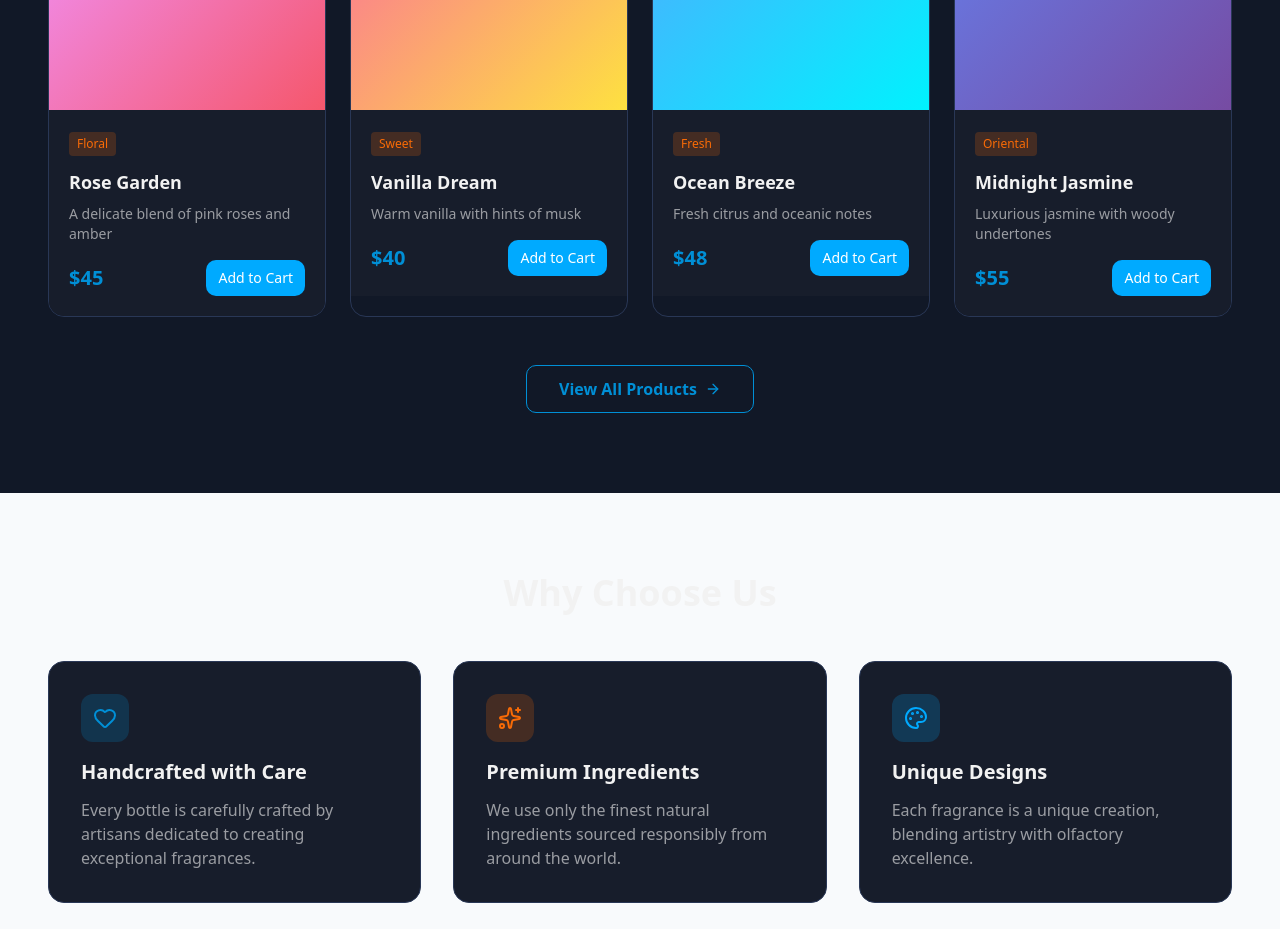
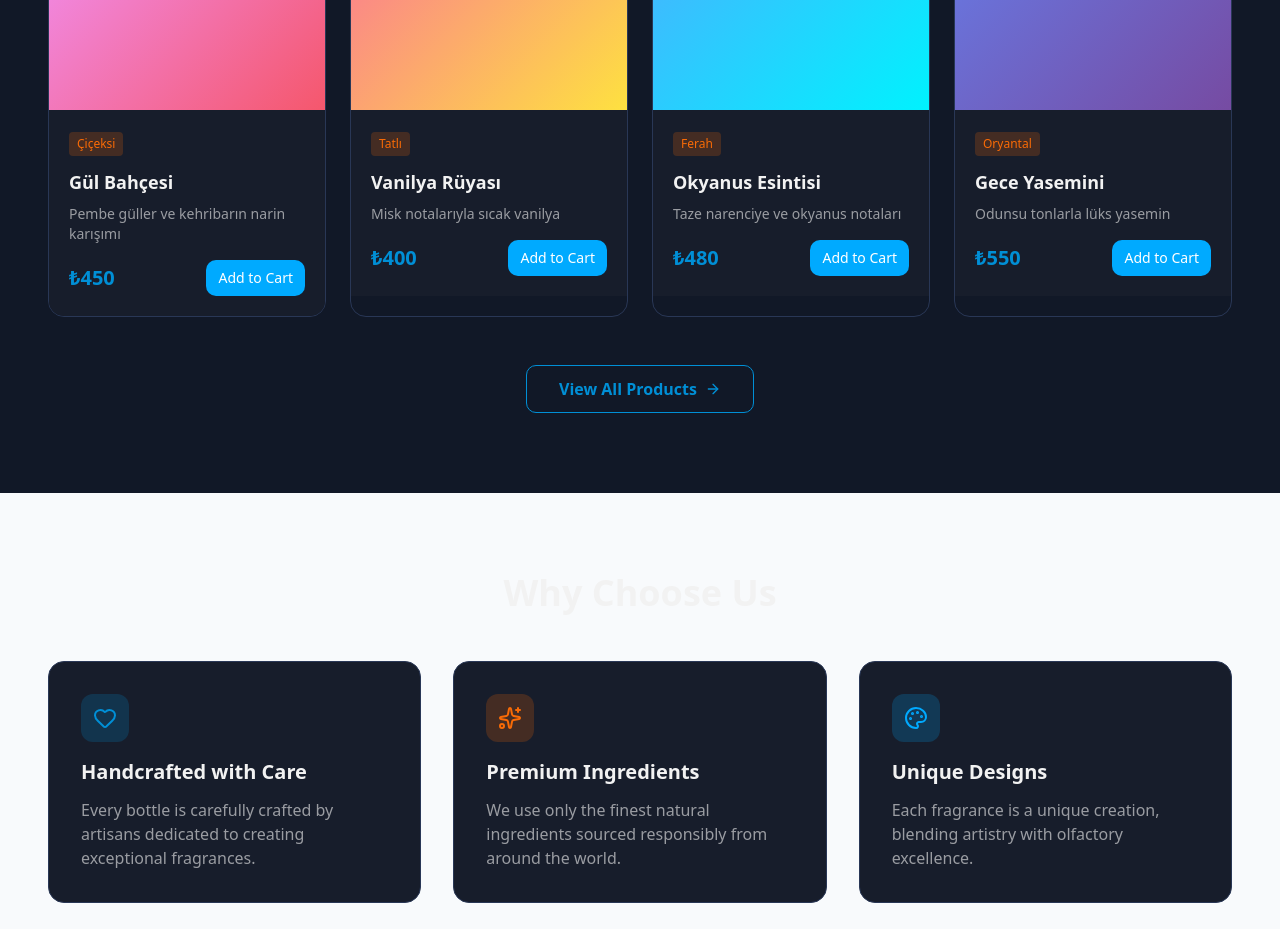
Before and after one commit to tolgahanunsall/aura-works, a React (Vite) app: page / in a window 1280 px wide. Shown: the part 1200-2129 px from the top of the page. Built offline with nearby package versions, Linux system fonts and the light colour scheme; a web font is replaced by a local one.

Commit message:
Translate product names, descriptions, and categories in Index.tsx to Turkish, updating prices to the local currency.

```diff
--- a/client/pages/Index.tsx
+++ b/client/pages/Index.tsx
@@ -7,39 +7,39 @@ const Index = () => {
   const featured = [
     {
       id: 1,
-      name: "Rose Garden",
-      description: "A delicate blend of pink roses and amber",
-      price: "$45",
+      name: "Gül Bahçesi",
+      description: "Pembe güller ve kehribarın narin karışımı",
+      price: "₺450",
       image:
         "linear-gradient(135deg, #f093fb 0%, #f5576c 100%)",
-      category: "Floral",
+      category: "Çiçeksi",
     },
     {
       id: 2,
-      name: "Vanilla Dream",
-      description: "Warm vanilla with hints of musk",
-      price: "$40",
+      name: "Vanilya Rüyası",
+      description: "Misk notalarıyla sıcak vanilya",
+      price: "₺400",
       image:
         "linear-gradient(135deg, #fa709a 0%, #fee140 100%)",
-      category: "Sweet",
+      category: "Tatlı",
     },
     {
       id: 3,
-      name: "Ocean Breeze",
-      description: "Fresh citrus and oceanic notes",
-      price: "$48",
+      name: "Okyanus Esintisi",
+      description: "Taze narenciye ve okyanus notaları",
+      price: "₺480",
       image:
         "linear-gradient(135deg, #4facfe 0%, #00f2fe 100%)",
-      category: "Fresh",
+      category: "Ferah",
     },
     {
       id: 4,
-      name: "Midnight Jasmine",
-      description: "Luxurious jasmine with woody undertones",
-      price: "$55",
+      name: "Gece Yasemini",
+      description: "Odunsu tonlarla lüks yasemin",
+      price: "₺550",
       image:
         "linear-gradient(135deg, #667eea 0%, #764ba2 100%)",
-      category: "Oriental",
+      category: "Oryantal",
     },
   ];
 
```
